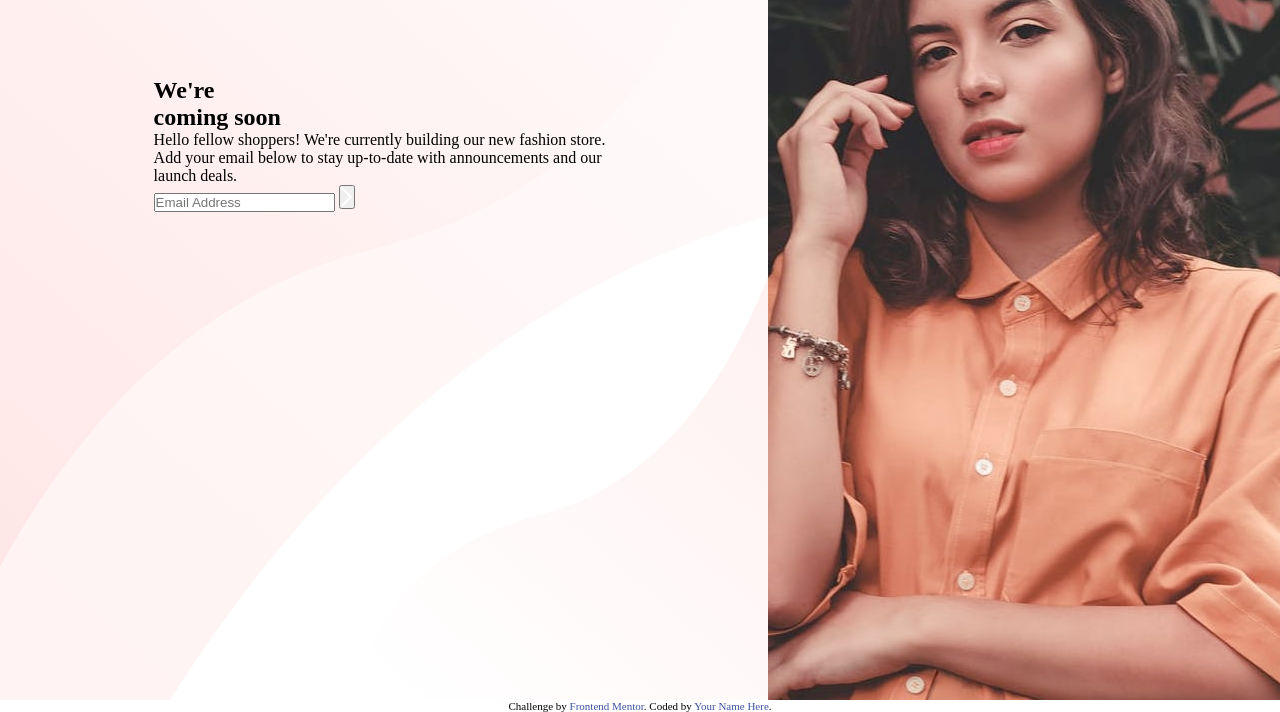
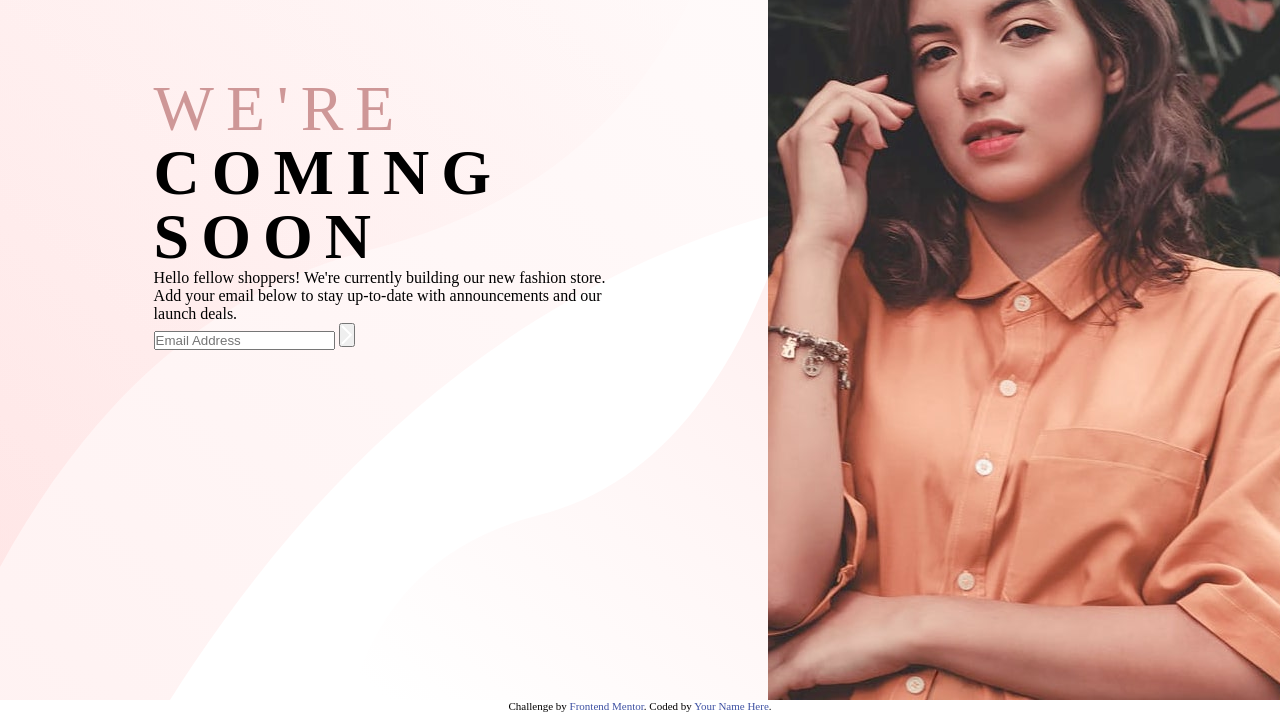
Before and after one commit to chefTee/base-apparel-coming-soon-master, a plain HTML site: page index.html in a window 1280 px wide. Shown: the part 100-812 px from the top of the page. Drawn offline with Linux system fonts and the light colour scheme.

Commit message:
styled the base title

```diff
--- a/index.html
+++ b/index.html
@@ -16,7 +16,7 @@
           </div>
 
           <div class="base-title">
-            <h1><span>We're</span> <br>coming soon</h1>
+            <h1><span>We're</span> <br>coming <br>soon</h1>
           </div>
 
           <div class="base-summary">
--- a/style.css
+++ b/style.css
@@ -17,7 +17,7 @@ body{
     max-height: 100vh;
 }
 :root{
-    --orange: ;
+    --orange: hsl(0, 36%, 70%);
     --normal-orange-gradient: ;
     --active-orange-gradient: ;
 }
@@ -46,6 +46,18 @@ body{
 .base-info-content .logo{
     margin-bottom: 5rem;
 }
+.base-title h1{
+    text-transform: uppercase;
+    font-size: 4em;
+    letter-spacing: 12px;
+    line-height: 4rem;
+    font-size: bold;
+    font-weight: 600;
+}
+.base-title h1 span{
+    font-weight: 300;
+    color: var(--orange);
+}
 .base-img{
     flex: 1;
     max-width: 40%;
```
